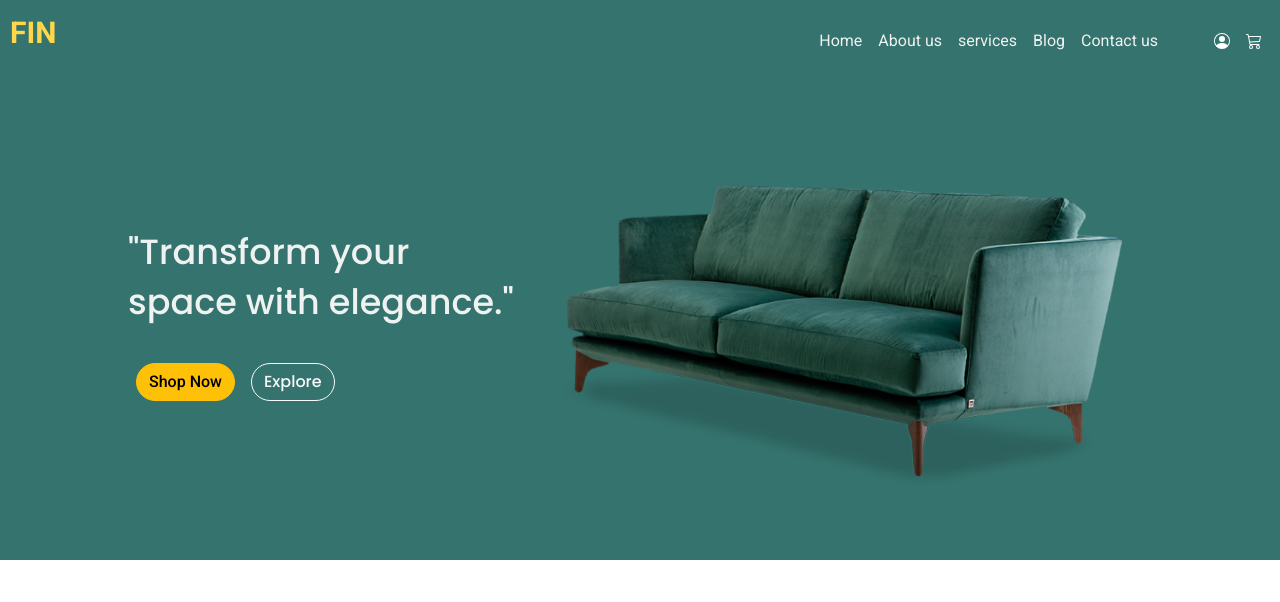
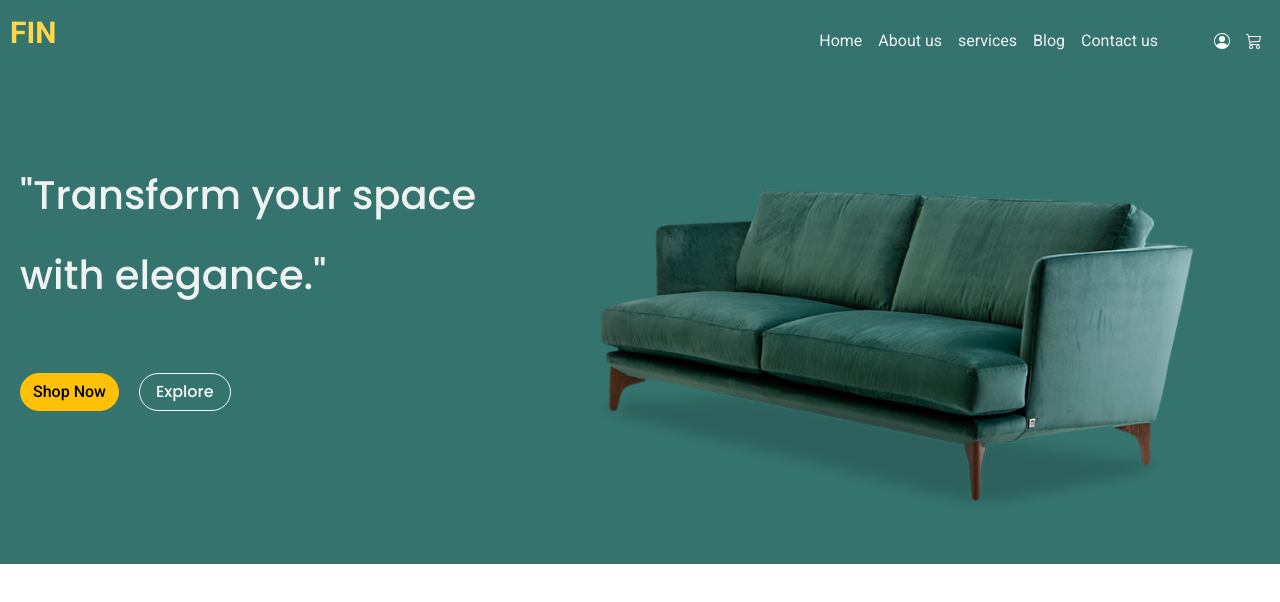
Before and after one commit to khaledShadid07/furniture, a plain HTML site: page index.html in a window 1280 px wide. Drawn offline with nearby package versions, Linux system fonts and the light colour scheme.

Commit message:
hero section finsh

```diff
--- a/index.css
+++ b/index.css
@@ -22,16 +22,18 @@ div a:hover{text-decoration: underline var(--yellow) ;}
 
 .pic-header{display: flex;align-items: center;justify-content: space-between;}
 
-.hero-div{display: flex;width: 100vw;align-items:center;}
-.hero-div-1{display: flex;display: flex;flex-direction: column;padding-left: 8em;flex-wrap: wrap;}
-.hero-div-2{display: flex;align-items: center;}
-.hero-div-1-h1{color:var(--white);font-size: 35px;}
-.hero-img1{width: 600px;}
 
-@media screen and (width<900px) {
-  .hero-div-2{}
- .hero-img1{width: 200px;height: 200px;}
- .hero-div-1-h1{color:var(--white);font-size: 12px;}
- .hero-div-1{display: flex;display: flex;flex-direction: column;padding-left: 6em;flex-wrap: wrap;margin-top: 2em;}
+.hero-img1{width: 40rem;}
+.hero-h1{color:var(--white);font-size: 40px;line-height: 80px;margin-top: 50px;}
+@media screen and (width<1110px) {
+
+  .hero-img1{width: 30rem;}
+  .hero-h1{color:var(--white);font-size: 30px;line-height: 80px;}
 
 }
+@media screen and (width<850px) {
+
+  .hero-img1{width: 14rem;}
+  .hero-h1{color:var(--white);font-size: 16px;line-height: 30px;margin-top: 20px;}
+ .a-tag{font-size: 14px;}
+}
--- a/index.html
+++ b/index.html
@@ -31,11 +31,11 @@
         </div>
 
         <div class="a-div" >
-          <a class="m-2" href="">Home</a>
-          <a class="m-2" href="">About us</a>
-          <a class="m-2" href="">services</a>
-          <a class="m-2" href="">Blog</a>
-          <a class="m-2 me-4" href="">Contact us</a>
+          <a class="m-2 a-tag" href="">Home</a>
+          <a class="m-2 a-tag" href="">About us</a>
+          <a class="m-2 a-tag" href="">services</a>
+          <a class="m-2 a-tag" href="">Blog</a>
+          <a class="m-2 me-4 a-tag" href="">Contact us</a>
           <div class="pic-header ms-4">
           <svg xmlns="http://www.w3.org/2000/svg" width="16" height="16" fill="white" class="bi bi-person-circle m-2"
             viewBox="0 0 16 16">
@@ -54,15 +54,15 @@
 
       </nav>
 
-      <div class="hero-div">
+      <div class="row container mt-4">
 
-        <div class="hero-div-1">
-          <h1 class="hero-div-1-h1">"Transform your </h1>
-          <h1 class="hero-div-1-h1">space with elegance." </h1>
-          <div style="display: flex;" class="mt-4">
-            <div style="display: flex;flex-wrap: wrap;">
-              <div> <button class="btn btn-warning rounded-5 m-2" style="font-family: roboto;font-weight: 500;">Shop Now</button> </div>
-            <div> <button class="btn btn-outline-light rounded-5 m-2" style="font-family: poppins;font-weight: 500;"> Explore </button> </div>
+        <div class="col-6 hero-left">
+          <h1 class="   ms-2 hero-h1">"Transform your space with elegance."  </h1>
+          <h1 class="  ms-2 hero-h1"></h1>
+          <div class="mt-4">
+            <div class="">
+               <button class="btn btn-warning rounded-5 m-2 " style="font-family: roboto;font-weight: 500;">Shop Now</button>
+             <button class="btn btn-outline-light rounded-5 m-2 px-3" style="font-family: poppins;font-weight: 500;"> Explore </button>
             </div>
 
           </div>
@@ -70,8 +70,8 @@
 
 
         </div>
-        <div class="hero-div-2">
-          <img class="hero-img1 m-4 " src="./assets/hero.png" alt="">
+        <div class="col-6">
+          <img class="hero-img1  " src="./assets/hero.png" alt="">
 
         </div>
 
```
